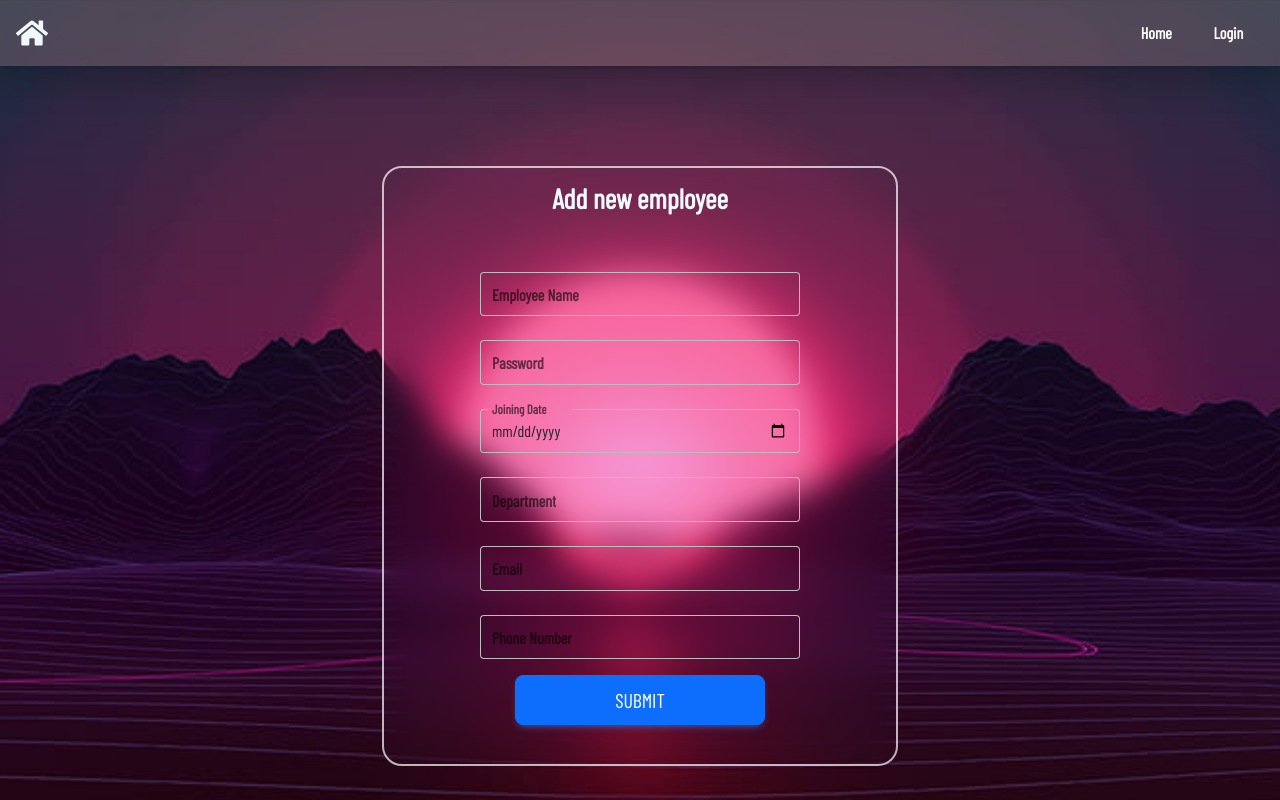
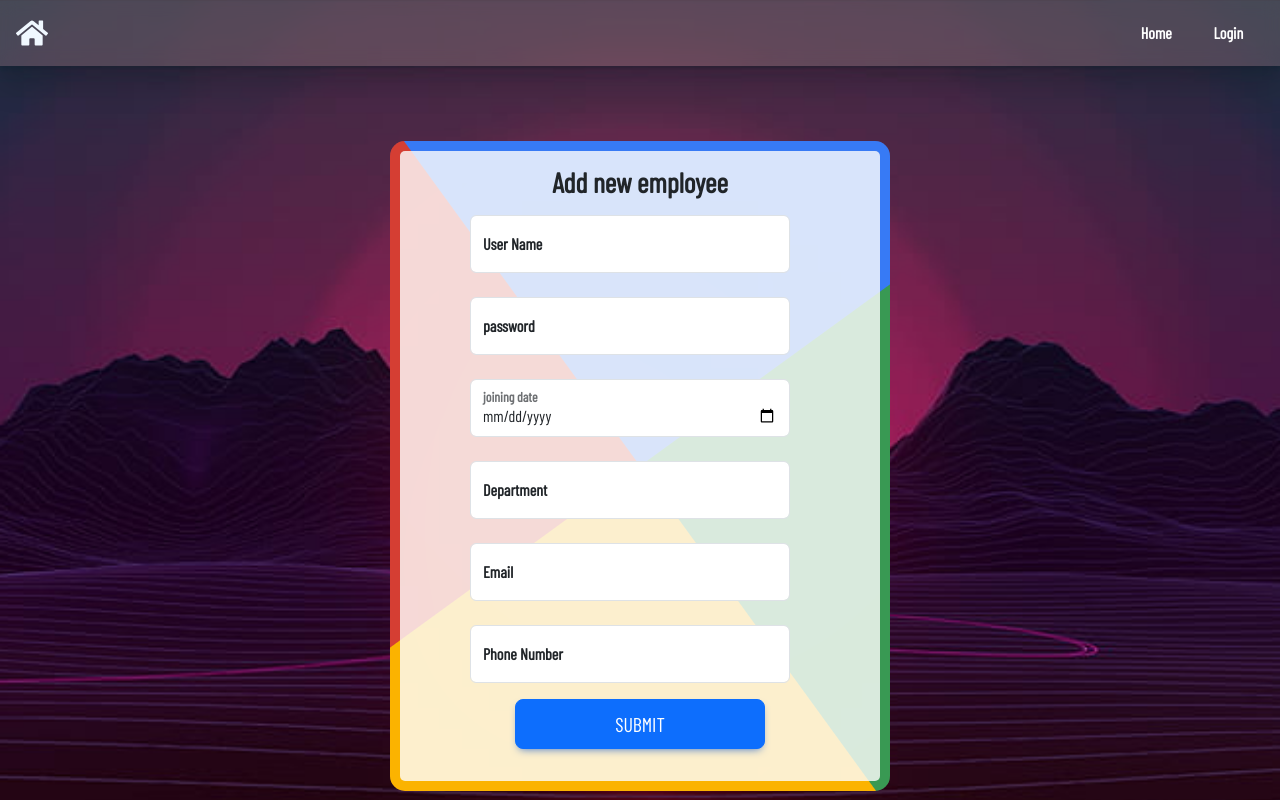
Before and after one commit to tagorganesh464/fliprexternship, a React (Create React App) app in the folder frontend/: page /add-user in a window 1280 px wide. Shown: the top 800 px of the page. Built offline with nearby package versions, Linux system fonts and the light colour scheme; a web font is replaced by a local one.

Commit message:
Final week 2 .

```diff
--- a/frontend/src/components/adduser/AddUser.css
+++ b/frontend/src/components/adduser/AddUser.css
@@ -6,6 +6,9 @@
   font-family: 'Barlow Condensed', sans-serif;
 }
 .add-user-style {
+	display: flex;
+	justify-content: center;
+	align-items: center;
   display: flex;
   justify-content: center;
   align-items: center;
@@ -15,14 +18,25 @@
   background-position: center;
   background-size: cover;
 }
+/* }
+.add-user-style {
+  display: flex;
+  justify-content: center;
+  align-items: center;
+  min-height: 100vh;
+  /* width: 100%; */
+  /* background: url('../../images/neon-4k-hd-best-for-desktop-wallpaper-preview.jpg') no-repeat;
+  background-position: center;
+  background-size: cover;
+} */ */
 
 .add-user-container {
   padding: 1.5rem;
-  height: 600px;
-  background: transparent;
+  height: 620px;
+
   border: 2px solid rgba(255, 255, 255, 0.7);
   border-radius: 20px;
-  backdrop-filter: blur(16px);
+  backdrop-filter: blur(20px);
   display: flex;
   justify-content: center;
   align-items: center;
@@ -33,3 +47,66 @@
   padding-top: 0.5rem;
   padding-bottom: 1rem;
 }
+
+
+*, *::before, *::after {
+	box-sizing: border-box;
+}
+
+@keyframes rotate {
+	100% {
+		transform: rotate(1turn);
+	}
+}
+
+.rainbow {
+	position: relative;
+	z-index: 0;
+	width: 500px;
+	height: 650px;
+  backdrop-filter: blur(3rem);
+
+  background-color: rgba(0, 0, 0, 0.1);
+
+  background-color: rgba(255, 255, 255, 0.1);
+	border-radius: 15px;
+	overflow: hidden;
+	padding: 2rem;
+	display: flex;
+	justify-content: center;
+	align-items: center;
+	font-family: sans-serif;
+	font-weight: bold;
+
+	&::before {
+		content: '';
+		position: absolute;
+		z-index: -2;
+		left: -50%;
+		top: -50%;
+		width: 200%;
+		height: 200%;
+		background-color: #399953;
+		background-repeat: no-repeat;
+		background-size: 50% 50%, 50% 50%;
+		background-position: 0 0, 100% 0, 100% 100%, 0 100%;
+		background-image: linear-gradient(#399953, #399953), linear-gradient(#fbb300, #fbb300), linear-gradient(#d53e33, #d53e33), linear-gradient(#377af5, #377af5);
+		animation: rotate 4s linear infinite;
+	}
+
+	&::after {
+		content: '';
+		position: absolute;
+		z-index: -2;
+		left: 10px;
+		top: 10px;
+		width:480px;
+		height:630px;
+    backdrop-filter: blur(5000rem);
+
+    background-color: rgba(0, 0, 0, 0.8);
+
+    background-color: rgba(255, 255, 255, 0.8);
+		border-radius: 5px;
+	}
+}
--- a/frontend/src/components/adduser/AddUser.js
+++ b/frontend/src/components/adduser/AddUser.js
@@ -45,18 +45,19 @@ const AddUser = () => {
   };
 
   return (
+
 	 <div className="add-user-style">
     <div
     className="add-user-container navi-6"
 
-  >
+  ><div class="rainbow">
 
       <MDBContainer fluid>
-        <MDBRow className="justify-content-center align-items-center m-5 navi-8">
+        <MDBRow className="justify-content-center align-items-center m-4 navi-8">
           <MDBCol md="12">
           <div className="wider-card-wrapper ">
 
-                <h3 className="fw-bold mb-4 pb-2 pb-md-0 mb-md-5">
+                <h3 className="fw-bold mb-2 text-dark">
                   Add new employee
                 </h3>
 
@@ -67,146 +68,154 @@ const AddUser = () => {
                 <form onSubmit={handleSubmit(formSubmit)}>
                   <div className="wider-inputs">
                   <div className='navi-4'>
-  <MDBRow>
-    <MDBCol md="12">
-      <MDBInput
-        label="Employee Name"
-        size="lg"
+                  <div className="inputbox1 form-floating">
+                    <i className="fa-regular fa-user"></i>
+                    <input
+                      type="text"
                       id="username"
-        type="text"
-        {...register('username', {
-          required: 'Please enter your username',
-          minLength: {
-            value: 4,
-            message: 'Username should be at least 4 characters long',
-          },
-          maxLength: {
-            value: 10,
-            message: 'Username should not exceed 10 characters',
-          },
+                      className="form-control "
+                      placeholder="xyz"
+                      {...register("username", {
+                        required: true,
+                        minLength: 4,
+                        maxLength: 10,
                       })}
-      />
-      {errors.username && (
-        <p className="text-danger">
-          {errors.username.message}
+                    ></input>
+                    <label htmlFor="username" className="text-dark">
+                      User Name
+                    </label>
+
+                    {errors.username?.type === "required" && (
+                      <p className=" text-danger">*enter your first name</p>
+                    )}
+                    {errors.username?.type === "minLength" && (
+                      <p className=" text-danger">
+                        *minimum 4 letter word is required
                       </p>
                     )}
-    </MDBCol>
-  </MDBRow>
+                    {errors.username?.type === "maxLength" && (
+                      <p className=" text-danger">
+                        *maximum 6 letter word is required
+                      </p>
+                    )}
+                  </div>
 </div>
 
                   <div className='navi-4'>
-                  <MDBRow>
-                    <MDBCol md="12">
-                      <MDBInput
-                        label="Password"
-                        size="lg"
+                  <div className="inputbox1 form-floating">
+                    <i className="fa-solid fa-lock"></i>
+                    <input
+                      type="password"
                       id="password"
-                        type="password"
-                        {...register('password', {
-                          required: 'Please enter your password',
-                          minLength: {
-                            value: 4,
-                            message:
-                              'Password should be at least 4 characters long',
-                          },
+                      className="form-control "
+                      placeholder="xyz"
+                      {...register("password", {
+                        required: true,
+                        minLength: 4,
                       })}
-                      />
-                      {errors.password && (
-                        <p className="text-danger">
-                          {errors.password.message}
+                    ></input>
+                    <label htmlFor="password" className="text-dark">
+                      password
+                    </label>
+
+                    {errors.password?.type === "required" && (
+                      <p className=" text-danger">*enter your password</p>
+                    )}
+                    {errors.password?.type === "minLength" && (
+                      <p className=" text-danger">
+                        *minimum 4 password word is required
                       </p>
                     )}
-                    </MDBCol>
-                  </MDBRow>
+                  </div>
                   </div>
                   <div className='navi-4'>
-                  <MDBRow>
-                    <MDBCol md="12">
-                      <MDBInput
-                        label="Joining Date"
-                        size="lg"
+                  <div className="inputbox1 form-floating">
+                    <i className="fa-solid fa-calendar-days"></i>
+                    <input
+                      type="date"
                       id="jod"
-                        type="date"
-                        {...register('jod', {
-                          required: 'Please enter your joining date',
-                        })}
-                      />
-                      {errors.jod && (
-                        <p className="text-sm text-danger">
-                          {errors.jod.message}
+                      className="form-control "
+                      placeholder="xyz"
+                      {...register("jod", { required: true })}
+                    ></input>
+                    <label htmlFor="jod" className="text-dark">
+                      joining date
+                    </label>
+
+                    {errors.jod?.type === "required" && (
+                      <span className="text-sm text-danger">
+                        *joining date is required
+                      </span>
+                    )}
+                  </div>
+
+                  </div>
+                  <div className='navi-4'>
+                  <div className="inputbox1 form-floating">
+                    <i className="fa-solid fa-user-magnifying-glass"></i>
+                    <input
+                      type="text"
+                      id="department"
+                      className="form-control "
+                      placeholder="xyz"
+                      {...register("department", { required: true })}
+                    ></input>
+                    <label htmlFor="department" className="text-dark">
+                      Department
+                    </label>
+
+                    {errors.department?.type === "required" && (
+                      <p className=" text-danger">*enter your department</p>
+                    )}
+                  </div>
+                  </div>
+                  <div className='navi-4'>
+
+                  <div className="inputbox1 form-floating">
+                    <i className="fa-solid fa-envelope"></i>
+                    <input
+                      type="email"
+                      id="email"
+                      className="form-control "
+                      placeholder="xyz"
+                      {...register("email", { required: true })}
+                    ></input>
+                    <label htmlFor="email" className="text-dark">
+                      Email
+                    </label>
+
+                    {errors.email?.type === "required" && (
+                      <p className=" text-danger">*enter your valid email id</p>
+                    )}
+                  </div>
+                  </div>
+                  <div className='navi-4'>
+                  <div className="inputbox1 form-floating">
+                    <i className="fa-solid fa-phone"></i>
+                    <input
+                      type="number"
+                      id="phone"
+                      className="form-control "
+                      placeholder="xyz"
+                      {...register("phone", { required: true, maxLength: 11 })}
+                    ></input>
+                    <label htmlFor="phone" className="text-dark">
+                      Phone Number
+                    </label>
+
+                    {errors.phone?.type === "required" && (
+                      <p className=" text-danger">*enter your Phone number</p>
+                    )}
+                    {errors.phone?.type === "maxLength" && (
+                      <p className=" text-danger">
+                        *maximum number length should be 10
                       </p>
                     )}
-                    </MDBCol>
-                  </MDBRow>
                   </div>
-                  <div className='navi-4'>
-                  <MDBRow>
-                    <MDBCol md="12">
-                      <MDBInput
-                        label="Department"
-                        size="lg"
-                        id="department"
-                        type="text"
-                        {...register('department', {
-                          required: 'Please enter your department',
-                        })}
-                      />
-                      {errors.department && (
-                        <p className="text-danger">
-                          {errors.department.message}
-                        </p>
-                      )}
-                    </MDBCol>
-                  </MDBRow>
-                  </div>
-                  <div className='navi-4'>
-                  <MDBRow>
-                    <MDBCol md="12">
-                      <MDBInput
-                        label="Email"
-                        size="lg"
-                        id="email"
-                        type="email"
-                        {...register('email', {
-                          required: 'Please enter a valid email address',
-                        })}
-                      />
-                      {errors.email && (
-                        <p className="text-danger">
-                          {errors.email.message}
-                        </p>
-                      )}
-                    </MDBCol>
-                  </MDBRow>
-                  </div>
-                  <div className='navi-4'>
-                  <MDBRow>
-                    <MDBCol md="12">
-                      <MDBInput
-                        label="Phone Number"
-                        size="lg"
-                        id="phone"
-                        type="number"
-                        {...register('phone', {
-                          required: 'Please enter your phone number',
-                          maxLength: {
-                            value: 11,
-                            message: 'Phone number should be 11 digits long',
-                          },
-                        })}
-                      />
-                      {errors.phone && (
-                        <p className="text-danger">
-                          {errors.phone.message}
-                        </p>
-                      )}
-                    </MDBCol>
-                  </MDBRow>
                   </div>
                   </div>
 
-                  <MDBBtn className="mb-4" size="lg" type="submit">
+                  <MDBBtn className="mb-3" size="lg" type="submit">
                     Submit
                   </MDBBtn>
                 </form>
@@ -217,6 +226,9 @@ const AddUser = () => {
       </MDBContainer>
     </div>
     </div>
+</div>
+
+
   );
 };
 
--- a/frontend/src/components/empProfile/EmpProfile.js
+++ b/frontend/src/components/empProfile/EmpProfile.js
@@ -3,17 +3,24 @@ import axios from "axios";
 import { taskContext } from "../../context/TasksContextProvider";
 import { useForm } from "react-hook-form";
 import { loginContext } from "../../context/loginContext";
-import Button from "react-bootstrap/Button";
-import Card from "react-bootstrap/Card";
+
+import Button from "react-bootstrap/Button"
 import Modal from "react-bootstrap/Modal";
 import "./empProfile.css";
 
 const EmpProfile = () => {
-    let [tasks,setTasks]=useContext(taskContext)
+  let [tasks, setTasks] = useContext(taskContext);
   let [error, setError] = useState("");
   let token = sessionStorage.getItem("token");
-  let [currentUser, err, userLoginStatus, loginUser, logoutUser, role,setCurrentUser] =
-  useContext(loginContext);
+  let [
+    currentUser,
+    err,
+    userLoginStatus,
+    loginUser,
+    logoutUser,
+    role,
+
+  ] = useContext(loginContext);
   let {
     register,
     handleSubmit,
@@ -28,7 +35,6 @@ const EmpProfile = () => {
   const handleShow = () => setShow(true);
 
   const getUsers = () => {
-
     axios
       .get(`http://localhost:5000/user-api/get-emp/${currentUser.email}`, {
         headers: { Authorization: "Bearer " + token },
@@ -36,8 +42,6 @@ const EmpProfile = () => {
       .then((response) => {
         if (response.status === 200) {
           setTasks(response.data.payload);
-
-
         }
         if (response.status !== 200) {
           setError(response.data.message);
@@ -62,25 +66,22 @@ const EmpProfile = () => {
     setUserToEdit(userObj);
     setValue("username", userObj?.username);
     setValue("jod", userObj?.jod);
-    setValue("password", userObj?.password);
-    setValue("department", userObj?.department)
+    setValue("department", userObj?.department);
     setValue("email", userObj?.email);
-    setValue("phone",userObj?.phone)
+    setValue("phone", userObj?.phone);
   };
   //   saveModifiedUser
   const saveModifiedUser = () => {
-    handleClose();
+
+    if(Object.keys(errors).length===0){
       let modifieduser = getValues();
 
       axios
-      .put( `http://localhost:5000/user-api/update-user`,
-      modifieduser,
-      {
+        .put(`http://localhost:5000/user-api/update-user`, modifieduser, {
           headers: { Authorization: "Bearer " + token },
         })
         .then((response) => {
           if (response.status === 200) {
-
             getUsers();
           }
         })
@@ -94,9 +95,12 @@ const EmpProfile = () => {
             setError(err.message);
           }
         });
-  };
+
+        handleClose();
+    }
 
 
+  };
 
   useEffect(() => {
     getUsers();
@@ -137,22 +141,42 @@ const EmpProfile = () => {
             <div className="inputbox form-floating mb-3">
             <input
                     type="text"
-                className="form-control form-inp"
                     id="username"
-                placeholder="namexyz"
-                {...register('username')}
-              />
-              <label htmlFor="username">Name</label>
+                    className="form-control "
+                    placeholder="xyz"
+                    {...register("username", {
+                      required: true,
+                      minLength: 4,
+                      maxLength: 10,
+                    })}
+                  ></input>
+                  <label htmlFor="username" className="text-dark">
+                    User Name
+                  </label>
+
+                  {errors.username?.type === "required" && (
+                    <p className=" text-danger">*enter your first name</p>
+                  )}
+                  {errors.username?.type === "minLength" && (
+                    <p className=" text-danger">
+                      *minimum 4 letter word is required
+                    </p>
+                  )}
+                  {errors.username?.type === "maxLength" && (
+                    <p className=" text-danger">
+                      *maximum 6 letter word is required
+                    </p>
+                  )}
             </div>
             <div className="inputbox form-floating mb-3">
               <input
                 type="text"
                 className="form-control form-inp text-dark"
                 id="password"
-                placeholder="Password"
+                placeholder="xyz"
                 {...register('password')}
               />
-              <label htmlFor="department">Password</label>
+              <label htmlFor="password">Password</label>
             </div>
               {/* email */}
               <div className="inputbox form-floating mb-3">
```
Also changed, not shown: frontend/src/components/addtask/AddTask.css (+9 -0 lines), frontend/src/components/users/Users.js (+3 -14 lines), frontend/src/components/users/Users.css (line endings or trailing spaces). Lines whose indentation alone changed are shown as unchanged.
